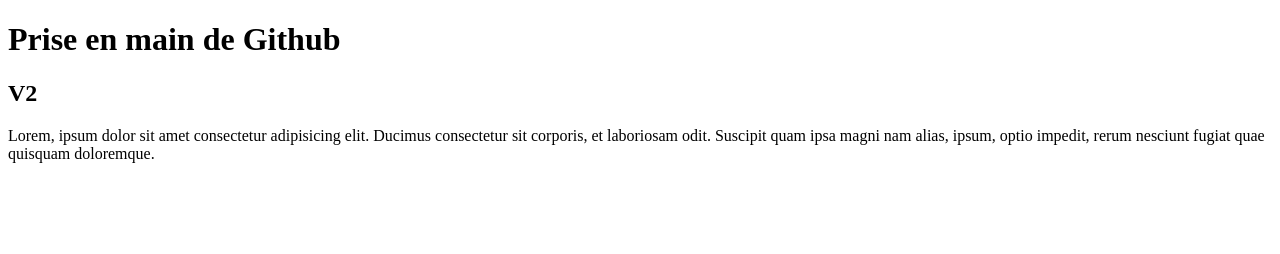
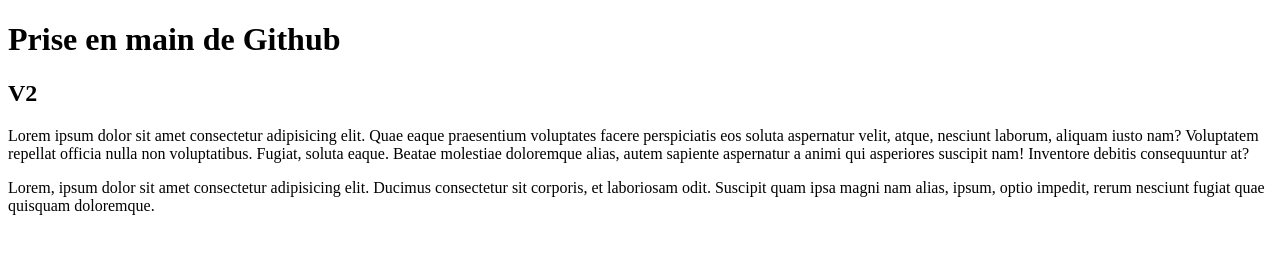
Before and after one commit to Robin-Audi/github-video, a plain HTML site: page index.html in a window 1280 px wide. Drawn offline with Linux system fonts and the light colour scheme.

Commit message:
Update v3
Update v3

```diff
--- a/index.html
+++ b/index.html
@@ -10,6 +10,7 @@
 <body>
     <h1>Prise en main de Github</h1>
     <h2>V2</h2>
+    <p>Lorem ipsum dolor sit amet consectetur adipisicing elit. Quae eaque praesentium voluptates facere perspiciatis eos soluta aspernatur velit, atque, nesciunt laborum, aliquam iusto nam? Voluptatem repellat officia nulla non voluptatibus. Fugiat, soluta eaque. Beatae molestiae doloremque alias, autem sapiente aspernatur a animi qui asperiores suscipit nam! Inventore debitis consequuntur at?</p>
     <p>Lorem, ipsum dolor sit amet consectetur adipisicing elit. Ducimus consectetur sit corporis, et laboriosam odit. Suscipit quam ipsa magni nam alias, ipsum, optio impedit, rerum nesciunt fugiat quae quisquam doloremque.</p>
 </body>
 </html>
```
